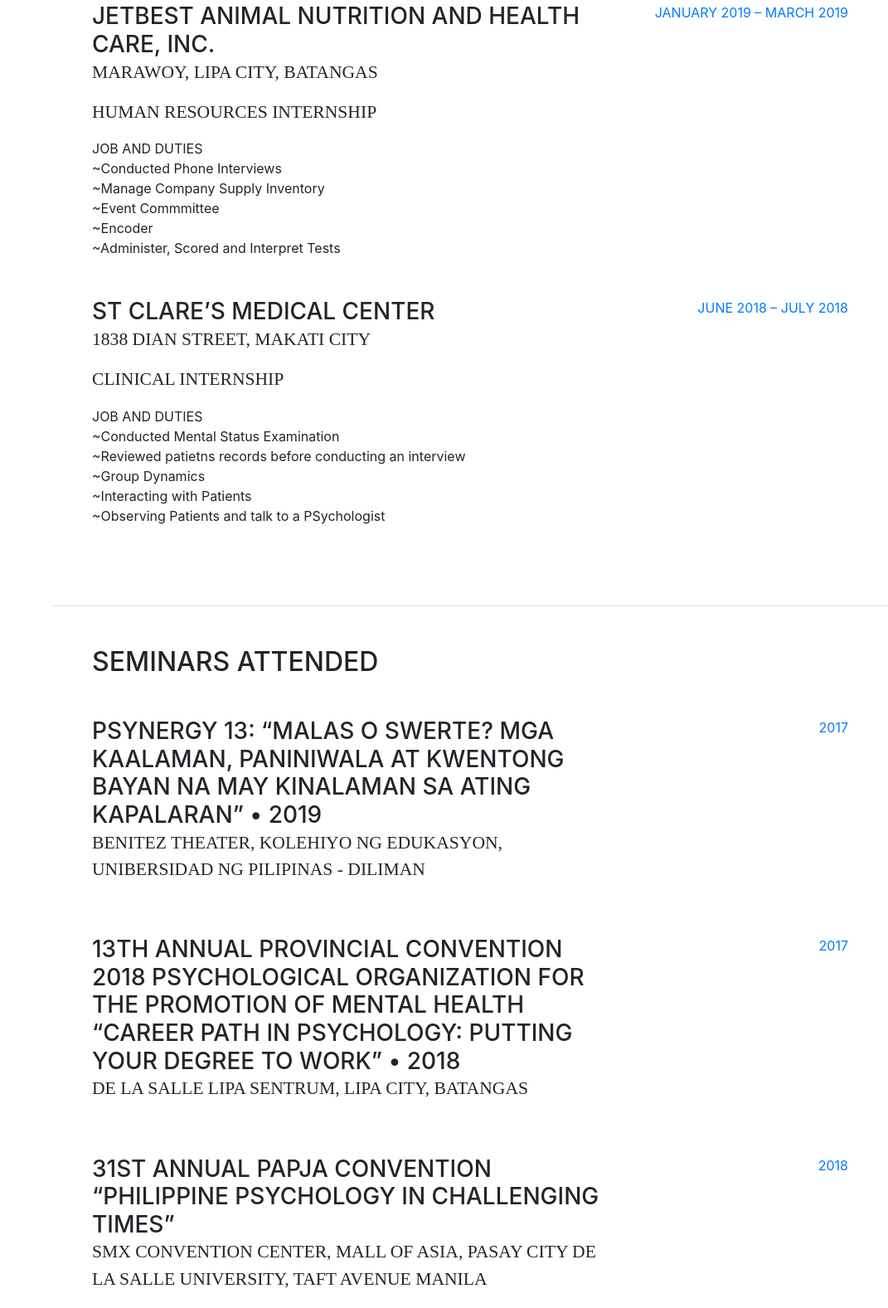
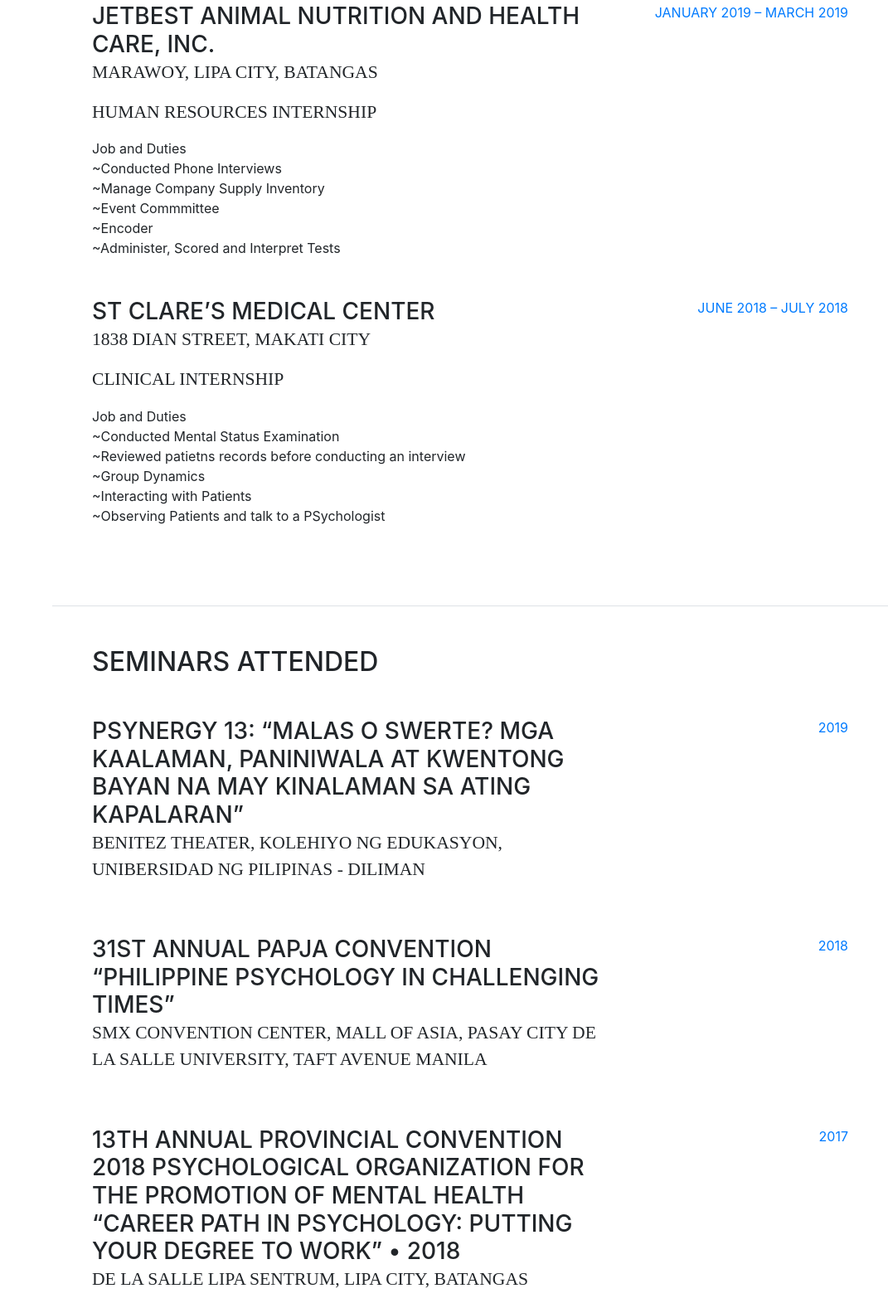
Before and after one commit to lkptolentino/lkptolentino.github.io, a website with bundled scripts: page index.html in a window 1280 px wide. Shown: the part 3331-4908 px from the top of the page at 83% size, without its empty margins (209-1280 px from the left). Built offline with nearby package versions, Linux system fonts and the light colour scheme; a web font is replaced by a local one.

Commit message:
Update index.html
new 4

```diff
--- a/index.html
+++ b/index.html
@@ -267,7 +267,7 @@
               <h3 class="mb-0">JETBEST ANIMAL NUTRITION AND HEALTH CARE, INC.</h3>
               <div class="subheading mb-3">Marawoy, Lipa City, Batangas </div>
                <div class="subheading mb-3">HUMAN RESOURCES INTERNSHIP</div>
-              <div>JOB AND DUTIES</div>
+              <div>Job and Duties</div>
                <div> ~Conducted Phone Interviews </div>
                <div> ~Manage Company Supply Inventory </div>
                <div> ~Event Commmittee </div>
@@ -284,7 +284,7 @@
               <h3 class="mb-0">ST CLARE’S MEDICAL CENTER</h3>
               <div class="subheading mb-3">1838 Dian Street, Makati City </div>
               <div class="subheading mb-3">CLINICAL INTERNSHIP</div>
-            <div>JOB AND DUTIES</div>
+            <div>Job and Duties</div>
                <div> ~Conducted Mental Status Examination </div>
                <div> ~Reviewed patietns records before conducting an interview </div>
                <div> ~Group Dynamics </div>
@@ -303,24 +303,12 @@
           <h2 class="mb-5">Seminars Attended</h2>
           <div class="resume-item d-flex flex-column flex-md-row mb-5">
               <div class="resume-content mr-auto">
-              <h3 class="mb-0">PSYNERGY 13: “MALAS O SWERTE? MGA KAALAMAN, PANINIWALA AT KWENTONG BAYAN NA MAY KINALAMAN SA ATING KAPALARAN” • 2019</h3>
+              <h3 class="mb-0">PSYNERGY 13: “MALAS O SWERTE? MGA KAALAMAN, PANINIWALA AT KWENTONG BAYAN NA MAY KINALAMAN SA ATING KAPALARAN”</h3>
               <div class="subheading mb-3">
            Benitez Theater, Kolehiyo ng Edukasyon, Unibersidad ng Pilipinas - Diliman</div>
               </div>
               <div class="resume-date text-md-right">
-                  <span class="text-primary">2017</span>
-              </div>
-           </div>
-
-
-          <div class="resume-item d-flex flex-column flex-md-row mb-5">
-              <div class="resume-content mr-auto">
-              <h3 class="mb-0">13TH ANNUAL PROVINCIAL CONVENTION 2018 PSYCHOLOGICAL ORGANIZATION FOR THE PROMOTION OF MENTAL HEALTH “CAREER PATH IN PSYCHOLOGY: PUTTING YOUR DEGREE TO WORK” • 2018</h3>
-              <div class="subheading mb-3">
-            De La Salle Lipa SENTRUM, Lipa City, Batangas</div>
-              </div>
-              <div class="resume-date text-md-right">
-                  <span class="text-primary">2017</span>
+                  <span class="text-primary">2019</span>
               </div>
            </div>
 
@@ -335,6 +323,21 @@
                   <span class="text-primary">2018</span>
               </div>
            </div>
+
+
+
+
+
+          <div class="resume-item d-flex flex-column flex-md-row mb-5">
+              <div class="resume-content mr-auto">
+              <h3 class="mb-0">13TH ANNUAL PROVINCIAL CONVENTION 2018 PSYCHOLOGICAL ORGANIZATION FOR THE PROMOTION OF MENTAL HEALTH “CAREER PATH IN PSYCHOLOGY: PUTTING YOUR DEGREE TO WORK” • 2018</h3>
+              <div class="subheading mb-3">
+            De La Salle Lipa SENTRUM, Lipa City, Batangas</div>
+              </div>
+              <div class="resume-date text-md-right">
+                  <span class="text-primary">2017</span>
+              </div>
+          </div>
 
 
           <div class="resume-item d-flex flex-column flex-md-row mb-5">
```
